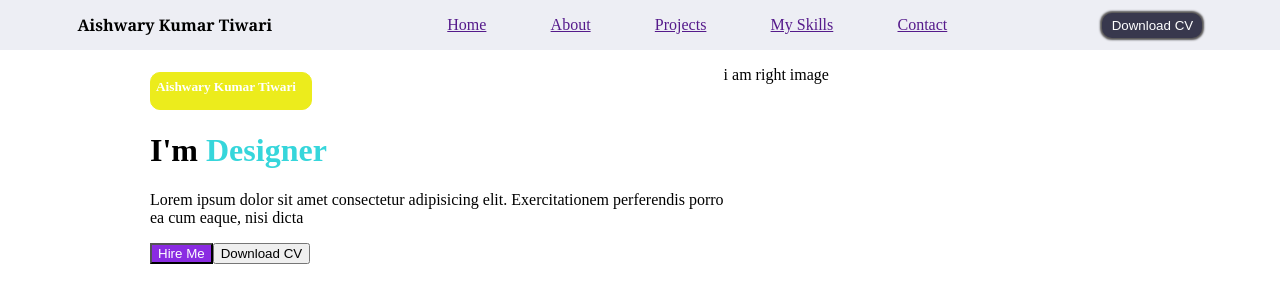
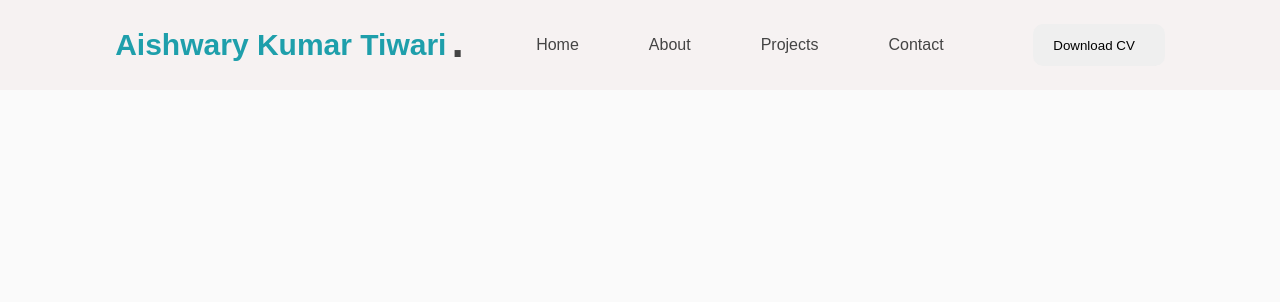
Before and after one commit to codecanibals/Personal-portfolio, a React (Vite) app: page / in a window 1280 px wide. Shown: the top 302 px of the page. Built offline with nearby package versions, Linux system fonts and the light colour scheme.

Commit message:
perfect nev bar

```diff
--- a/src/components/Header/Home/Home.jsx
+++ b/src/components/Header/Home/Home.jsx
@@ -3,31 +3,6 @@ import "./Home.css";
 const Home = () => {
   return (
     <>
-      <div className="home">
-        <div className="left">
-          <h5> Aishwary Kumar Tiwari</h5>
-          <h1>I'm <span style={{color:"#36D6DB"}}>Designer</span></h1>
-          <p>
-            Lorem ipsum dolor sit amet consectetur adipisicing elit.
-            Exercitationem perferendis porro <br /> ea cum eaque, nisi dicta{" "}
-          </p>
-          <div className="home_button">
-            <button className="hire">Hire Me</button>
-            <button className="cv">Download CV</button>
-          </div>
-          <div className="social_links">
-
-          <i class="fa-brands fa-instagram"></i>
-          <i class="fa-brands fa-twitter"></i>
-          <i class="fa-brands fa-facebook"></i>
-          <i class="fa-brands fa-github"></i>
-          </div>
-        </div>
-        <div className="right">
-          <p>i am right image</p>
-          <img src="" alt="" />
-        </div>
-      </div>
     </>
   );
 };
--- a/src/components/Header/Navbar.css
+++ b/src/components/Header/Navbar.css
@@ -1,23 +1,22 @@
-#navbar{
-    /* background-color: red; */
+ /* #navbar{
+
     display: flex;
     align-items: center;
     justify-content: space-around;
-    /* border: 2px solid red; */
-    height: 50px;
+
     background-color: #edeef4;
     box-shadow: #d6d7db;
 
 }
 
 .name{
-    /* background-color: green; */
+
     margin-right: 20px;
     font-family: Georgia, 'Times New Roman', Times, serif;
 
 }
 .links{
-    /* background-color: blue; */
+
 
    width: 500px;
    display: flex;
@@ -35,4 +34,136 @@
     border: none;
     border-radius: 10px;
     box-shadow: 0px 0px 2px 2px rgb(86, 84, 84);
+}  */
+
+/* ----- BASE ----- */
+*{
+    margin: 0;
+    padding: 0;
+    box-sizing: border-box;
+    font-family: 'Poppins', sans-serif;
 }
+
+/* ----- SMOOTH SCROLL ----- */
+html{
+    scroll-behavior: smooth;
+}
+
+/* ----- CHANGE THE SCROLL BAR DESIGN ----- */
+::-webkit-scrollbar{
+    width: 10px;
+    border-radius: 25px;
+}
+::-webkit-scrollbar-track{
+    background: #f1f1f1;
+}
+::-webkit-scrollbar-thumb{
+    background: #ccc;
+    border-radius: 30px;
+}
+::-webkit-scrollbar-thumb:hover{
+    background: #bbb;
+}
+
+
+/* ---##-- REUSABLE CSS --##--- */
+
+/* ----- GLOBAL BUTTON DESIGN ----- */
+.btn{
+    font-weight: 500;
+    padding: 12px 20px;
+    background: #efefef;
+    border: none;
+    border-radius: 10px;
+    cursor: pointer;
+    transition: .4s;
+}
+.btn>i{
+    margin-left: 10px;
+}
+.btn:hover{
+    background: rgb(30, 159, 171);
+
+    color: rgb(255, 255, 255);
+}
+
+/* ----- GLOBAL ICONS DESIGN ----- */
+i{
+    font-size: 16px;
+}
+
+/* ------- BASE -------- */
+body{
+    background:  rgb(250, 250, 250);
+}
+/* .container{
+    width: 100%;
+    position: relative;
+    overflow-x: hidden;
+} */
+
+/* ----- NAVIGATION BAR ----- */
+nav{
+    position: fixed;
+    display: flex;
+    justify-content: space-between;
+    width: 100%;
+    height: 90px;
+    line-height: 90px;
+    background: rgb(246, 242, 242);
+    padding-inline: 9vw;
+    transition: .3s;
+    z-index: 100;
+}
+.nav-logo{
+   position: relative;
+}
+.nav-name{
+    font-size: 30px;
+    font-weight: 600;
+    color: rgb(30, 159, 171);
+}
+.nav-logo span{
+    position: absolute;
+    top: -10px;
+    right: -20px;
+    font-size: 4em;
+    color: rgb(68, 68, 68);
+}
+.nav-menu, .nav_menu_list{
+    display: flex;
+}
+.nav-menu .nav_list{
+    list-style: none;
+    position: relative;
+}
+.nav-link{
+    text-decoration: none;
+    color: rgb(68, 68, 68);
+    font-weight: 500;
+    padding-inline: 15px;
+    margin-inline: 20px;
+}
+.nav-menu-btn{
+    display: none;
+}
+.nav-menu-btn i{
+    font-size: 28px;
+    cursor: pointer;
+}
+.active-link{
+    position: relative;
+    color: rgb(110, 87, 224);
+    transition: .3;
+}
+.active-link::after{
+    content: '';
+    position: absolute;
+    left: 50%;
+    bottom: -15px;
+    transform: translate(-50%, -50%);
+    width: 5px;
+    height: 5px;
+    background: rgb(110, 87, 224);
+    border-radius: 50%;
+}
--- a/src/components/Header/Navbar.jsx
+++ b/src/components/Header/Navbar.jsx
@@ -1,28 +1,112 @@
-import React from "react";
-import "./Navbar.css";
+// // import React from "react";
+// import React, { useState } from 'react';
+// import "./Navbar.css";
 
-let Navbar = () => {
+
+
+
+
+// let Navbar = () => {
+
+
+//     return (
+//     <>
+
+//         <nav id="header">
+//         <div className="nav-logo">
+//             <p className="nav-name">Aishwary Kumar Tiwari</p>
+//             <span>.</span>
+//         </div>
+//         <div className="nav-menu" id="myNavMenu">
+//             <ul className="nav_menu_list">
+//                 <li className="nav_list">
+//                     <a href="#home" className="nav-link active-link">Home</a>
+//                     <div className="circle"></div>
+//                 </li>
+//                 <li className="nav_list">
+//                     <a href="#about" className="nav-link">About</a>
+//                     <div className="circle"></div>
+//                 </li>
+//                 <li className="nav_list">
+//                     <a href="#projects" className="nav-link">Projects</a>
+//                     <div className="circle"></div>
+//                 </li>
+//                 <li className="nav_list">
+//                     <a href="#contact" className="nav-link">Contact</a>
+//                     <div className="circle"></div>
+//                 </li>
+//             </ul>
+//         </div>
+//         <div className="nav-button">
+//             <button className="btn">Download CV <i className="uil uil-file-alt"></i></button>
+//         </div>
+//         <div className="nav-menu-btn">
+//             <i className="uil uil-bars" onclick="myMenuFunction()"></i>
+//         </div>
+//     </nav>
+//     </>
+
+
+//     );
+
+// }
+
+// export default Navbar;
+
+
+import React, { useState } from 'react';
+import './Navbar.css';
+
+function Navbar() {
+  const [menuOpen, setMenuOpen] = useState(false);
+
+  const toggleMenu = () => {
+    setMenuOpen(!menuOpen);
+  };
+
   return (
-    <div>
-      <div id="navbar">
-        <div className="name">
-          <b>Aishwary Kumar Tiwari</b>
-        </div>
-
-        <div className="links">
-          <a href="">Home</a>
-          <a href="">About</a>
-          <a href="">Projects</a>
-          <a href="">My Skills</a>
-          <a href="">Contact</a>
-        </div>
-
-        <div className="dounload">
-           <button type="button" className="btn">Download CV</button>
-        </div>
-
+    <nav id="header">
+      <div className="nav-logo">
+        <p className="nav-name">Aishwary Kumar Tiwari</p>
+        <span className='dot'>.</span>
       </div>
-    </div>
+      <div className={`nav-menu ${menuOpen ? 'responsive' : ''}`} id="myNavMenu">
+        <ul className="nav_menu_list">
+          <li className="nav_list">
+            <a href="#home" className="nav-link ">
+              Home
+            </a>
+            <div className="circle"></div>
+          </li>
+          <li className="nav_list">
+            <a href="#about" className="nav-link">
+              About
+            </a>
+            <div className="circle"></div>
+          </li>
+          <li className="nav_list">
+            <a href="#projects" className="nav-link">
+              Projects
+            </a>
+            <div className="circle"></div>
+          </li>
+          <li className="nav_list">
+            <a href="#contact" className="nav-link">
+              Contact
+            </a>
+            <div className="circle"></div>
+          </li>
+        </ul>
+      </div>
+      <div className="nav-button">
+        <button className="btn">
+          Download CV <i className="uil uil-file-alt"></i>
+        </button>
+      </div>
+      <div className="nav-menu-btn">
+        <i className={`uil uil-bars ${menuOpen ? 'open' : ''}`} onClick={toggleMenu}></i>
+      </div>
+    </nav>
   );
 }
 
```
